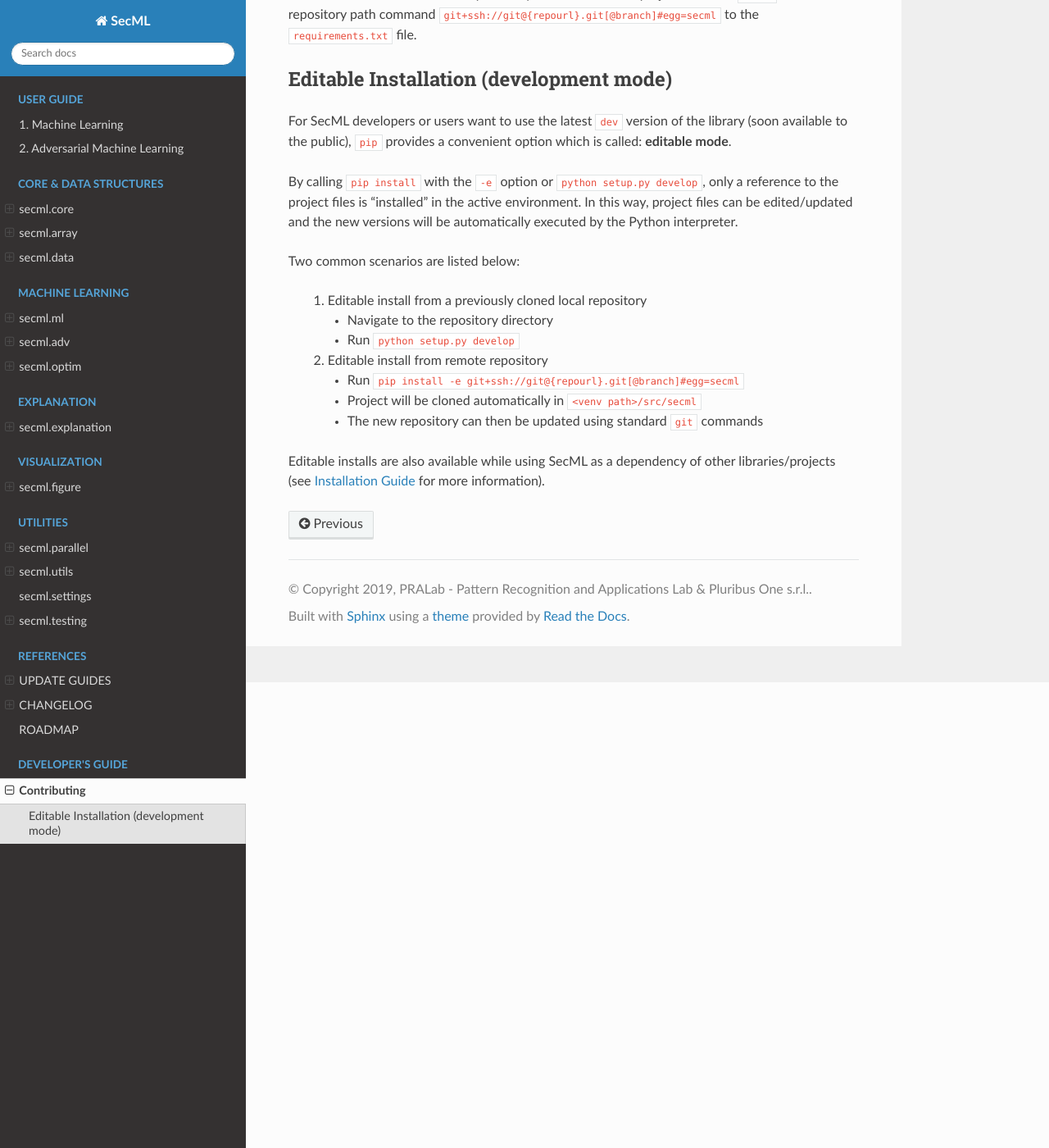
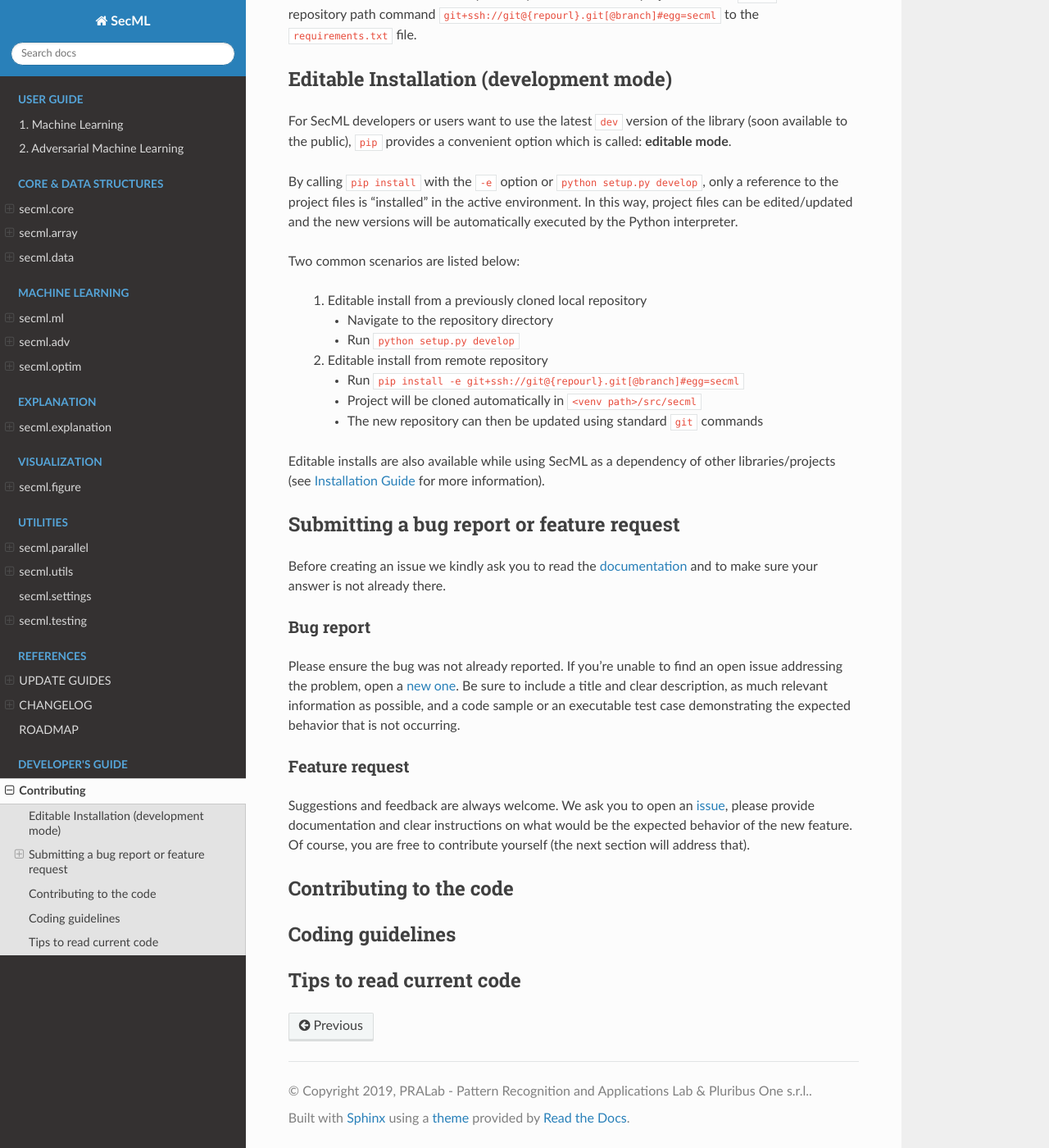
Before and after one commit to pralab/secml, a Sphinx documentation site: the page built from docs/source/developers/index.rst, in a window 1280 px wide and 1400 px high, scrolled down 568 px. Shown: the whole window at 82% size. Built offline with Sphinx 7.4.7 and the Read the Docs theme 2.0.0, drawn with Linux system fonts in a browser that asks for light colours; formulas are drawn with MathJax 3; pages that are not in the unit, such as notebooks, are missing from menus; the version number could not be read and is left out.

Commit message:
docs: bug report and new features

```diff
--- a/docs/source/developers/index.rst
+++ b/docs/source/developers/index.rst
@@ -54,3 +54,43 @@ Two common scenarios are listed below:
 Editable installs are also available while using SecML as a
 dependency of other libraries/projects
 (see `Installation Guide <https://secml.gitlab.io/#installation-guide>`_ for more information).
+
+Submitting a bug report or feature request
+------------------------------------------
+
+Before creating an issue we kindly ask you to read the
+`documentation <https://secml.gitlab.io>`_
+and to make sure your answer is not already there.
+
+Bug report
+==========
+
+Please ensure the bug was not already reported.
+If you're unable to find an open issue addressing
+the problem, open a
+`new one <https://gitlab.com/secml/secml/issues/new>`_.
+Be sure to include
+a title and clear description, as much relevant
+information as possible, and a code sample or an
+executable test case demonstrating the expected
+behavior that is not occurring.
+
+Feature request
+===============
+
+Suggestions and feedback are always welcome.
+We ask you to open an
+`issue <https://gitlab.com/secml/secml/issues/new>`_,
+please provide documentation and clear instructions
+on what would be the expected behavior of the new
+feature. Of course, you are free to contribute
+yourself (the next section will address that).
+
+Contributing to the code
+------------------------
+
+Coding guidelines
+-----------------
+
+Tips to read current code
+-------------------------
```
